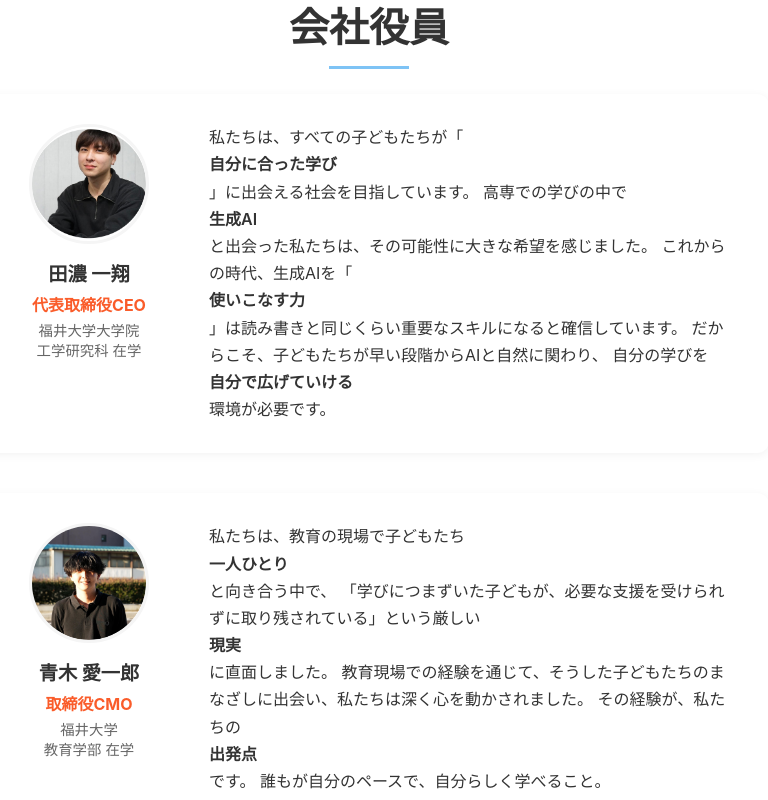
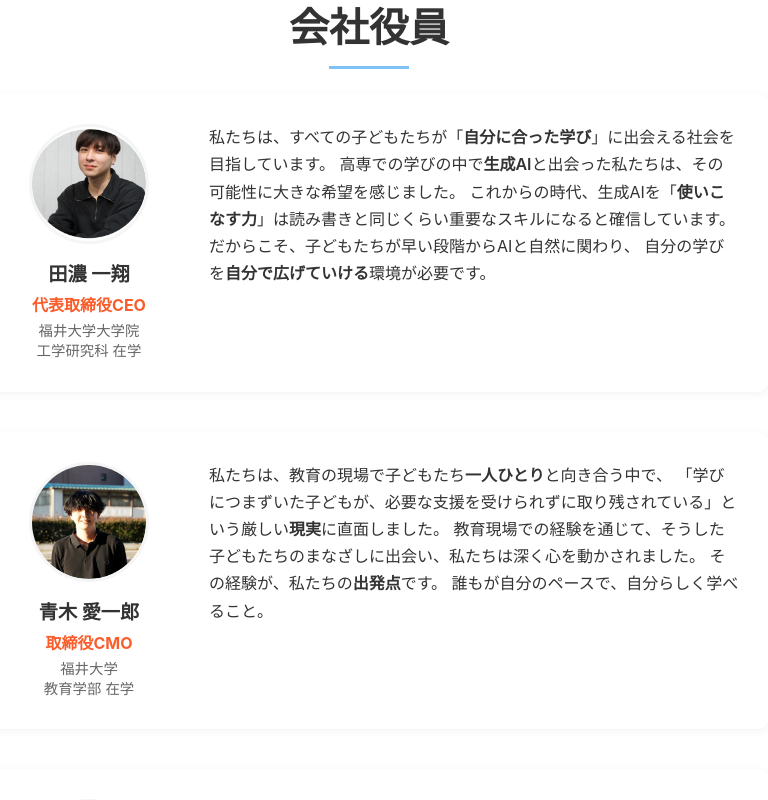
Before and after one commit to yr04491/Page_Mina2, a React (Create React App) app: page / in a window 1280 px wide. Shown: the part 3100-3900 px from the top of the page, without its empty margins (271-1039 px from the left). Built offline with nearby package versions, Linux system fonts and the light colour scheme.

Commit message:
カードサイズ変更修正

```diff
--- a/src/components/Officers/Officers.css
+++ b/src/components/Officers/Officers.css
@@ -61,8 +61,9 @@
 .officer-message {
   text-align: left;
   line-height: 1.7;
-  display: flex;
-  flex-direction: column;
+  /* display: flex を削除 */
+  /* flex-direction: column を削除 */
+  display: block; /* ブロック要素として表示 */
   justify-content: center;
 }
 
```
